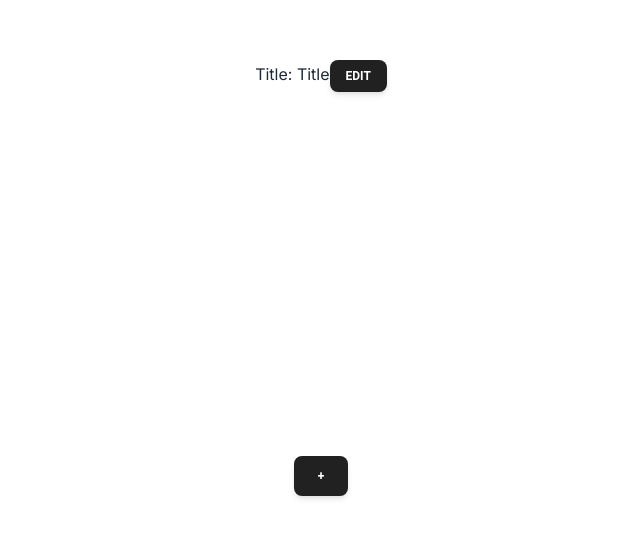
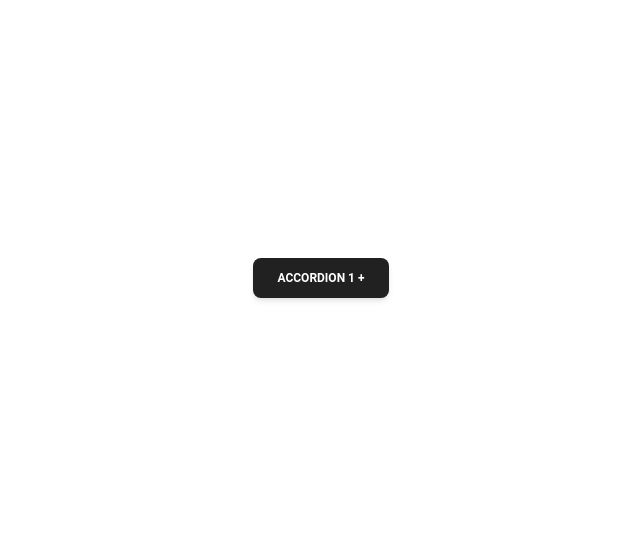
Before and after one commit to choiruladamm/zero-to-hero, a React (Vite) app: page / in a window 1280 px wide. Shown: the part 122-660 px from the top of the page, without its empty margins (319-959 px from the left). Built offline with nearby package versions, Linux system fonts and the light colour scheme.

Commit message:
Refactoring Code & Implementasi useContext

```diff
--- a/src/App.jsx
+++ b/src/App.jsx
@@ -1,15 +1,13 @@
 /* eslint-disable no-unused-vars */
 
 import Accordion from "./course/roadmapsh/components/Accordion";
-import Compotision from "./course/roadmapsh/components/Compotision";
-import EditableComponent from "./course/roadmapsh/components/EditableComponent";
-import ComponentsProps from "./course/vip-code/ComponentsProps";
 
 const App = () => {
   return (
     <div className="grid h-screen place-items-center">
-      <EditableComponent />
-      <Accordion />
+      <Accordion header="Accordion 1">
+        <div>Content 1</div>
+      </Accordion>
     </div>
   );
 };
--- a/src/course/roadmapsh/components/Accordion.jsx
+++ b/src/course/roadmapsh/components/Accordion.jsx
@@ -1,30 +1,30 @@
 /* eslint-disable react/prop-types */
 /* eslint-disable no-unused-vars */
 
-import { Button } from "@material-tailwind/react";
+import { createContext } from "react";
 import useToogle from "./hooks/useToogle";
+import AccordionContent from "./elements/AccordionContent";
+import AccordionHeader from "./elements/AccordionHeader";
 
-export default function Accordion({ children, header }) {
+export const AccordionContext = createContext();
+const { Provider } = AccordionContext;
+
+const Accordion = ({ children, header }) => {
   const { status: expanded, toogleStatus: toogleExpanded } = useToogle();
 
+  const value = {
+    expanded,
+    toogleExpanded,
+  };
+
   return (
-    <div>
-      <AccordionHeader expanded={expanded} toogleExpanded={toogleExpanded}>
-        {header}
-      </AccordionHeader>
-      <AccordionContent expanded={expanded}>{children}</AccordionContent>
-    </div>
+    <Provider value={value}>
+      <div>
+        <AccordionHeader>{header}</AccordionHeader>
+        <AccordionContent>{children}</AccordionContent>
+      </div>
+    </Provider>
   );
-}
+};
 
-function AccordionHeader({ children, expanded, toogleExpanded }) {
-  return (
-    <Button onClick={toogleExpanded}>
-      {children} <span>{expanded ? "-" : "+"}</span>
-    </Button>
-  );
-}
-
-function AccordionContent({ children, expanded }) {
-  return <>{expanded && children}</>;
-}
+export default Accordion;
--- /dev/null
+++ b/src/course/roadmapsh/components/elements/AccordionContent.jsx
@@ -0,0 +1,12 @@
+/* eslint-disable react/prop-types */
+
+import { useContext } from "react";
+import { AccordionContext } from "../Accordion";
+
+const AccordionContent = ({ children }) => {
+  const { expanded } = useContext(AccordionContext);
+
+  return <>{expanded && children}</>;
+};
+
+export default AccordionContent;
--- /dev/null
+++ b/src/course/roadmapsh/components/elements/AccordionHeader.jsx
@@ -0,0 +1,17 @@
+/* eslint-disable react/prop-types */
+
+import { useContext } from "react";
+import { AccordionContext } from "../Accordion";
+import { Button } from "@material-tailwind/react";
+
+const AccordionHeader = ({ children }) => {
+  const { expanded, toogleExpanded } = useContext(AccordionContext);
+
+  return (
+    <Button onClick={toogleExpanded}>
+      {children} <span>{expanded ? "-" : "+"}</span>
+    </Button>
+  );
+};
+
+export default AccordionHeader;
```
